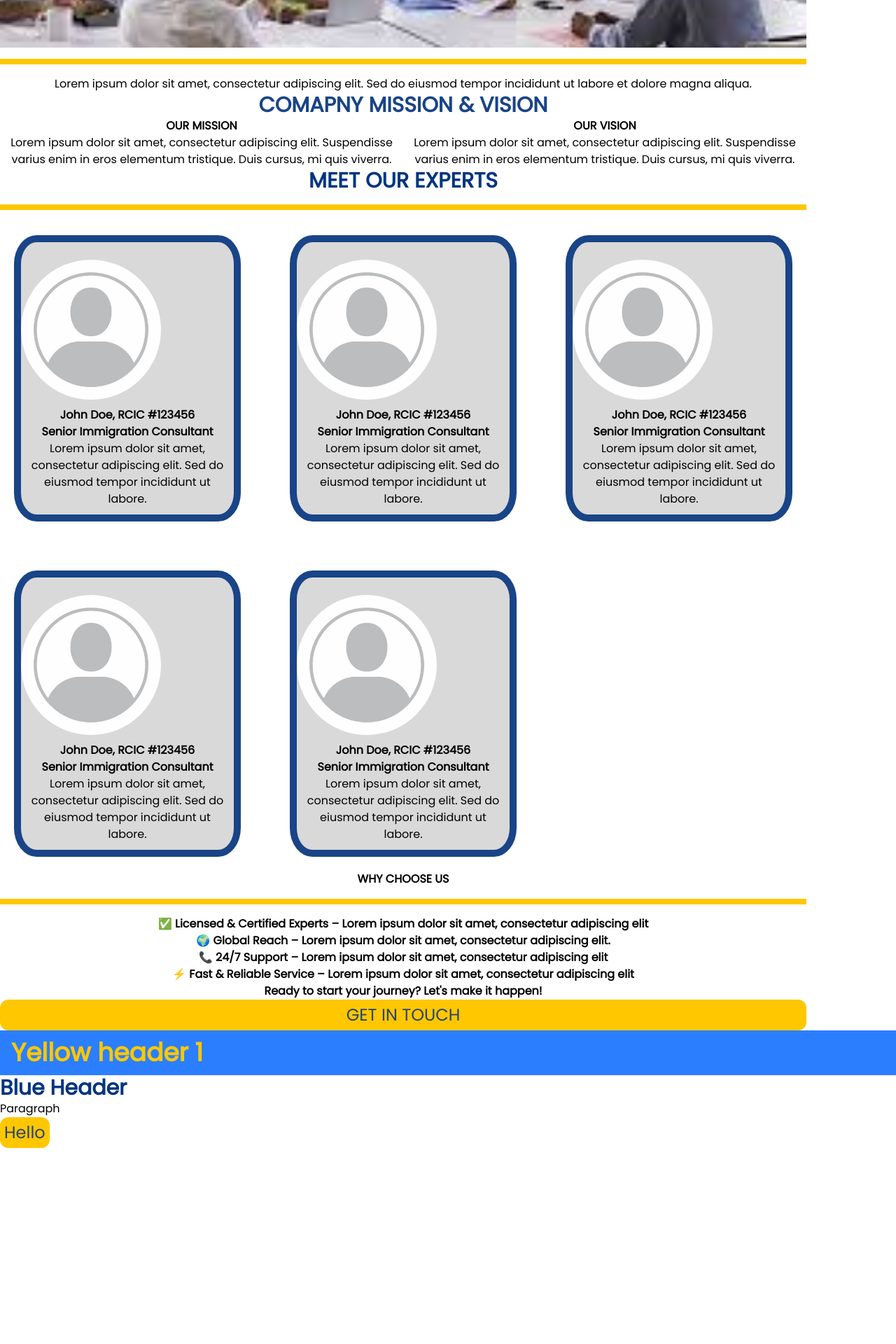
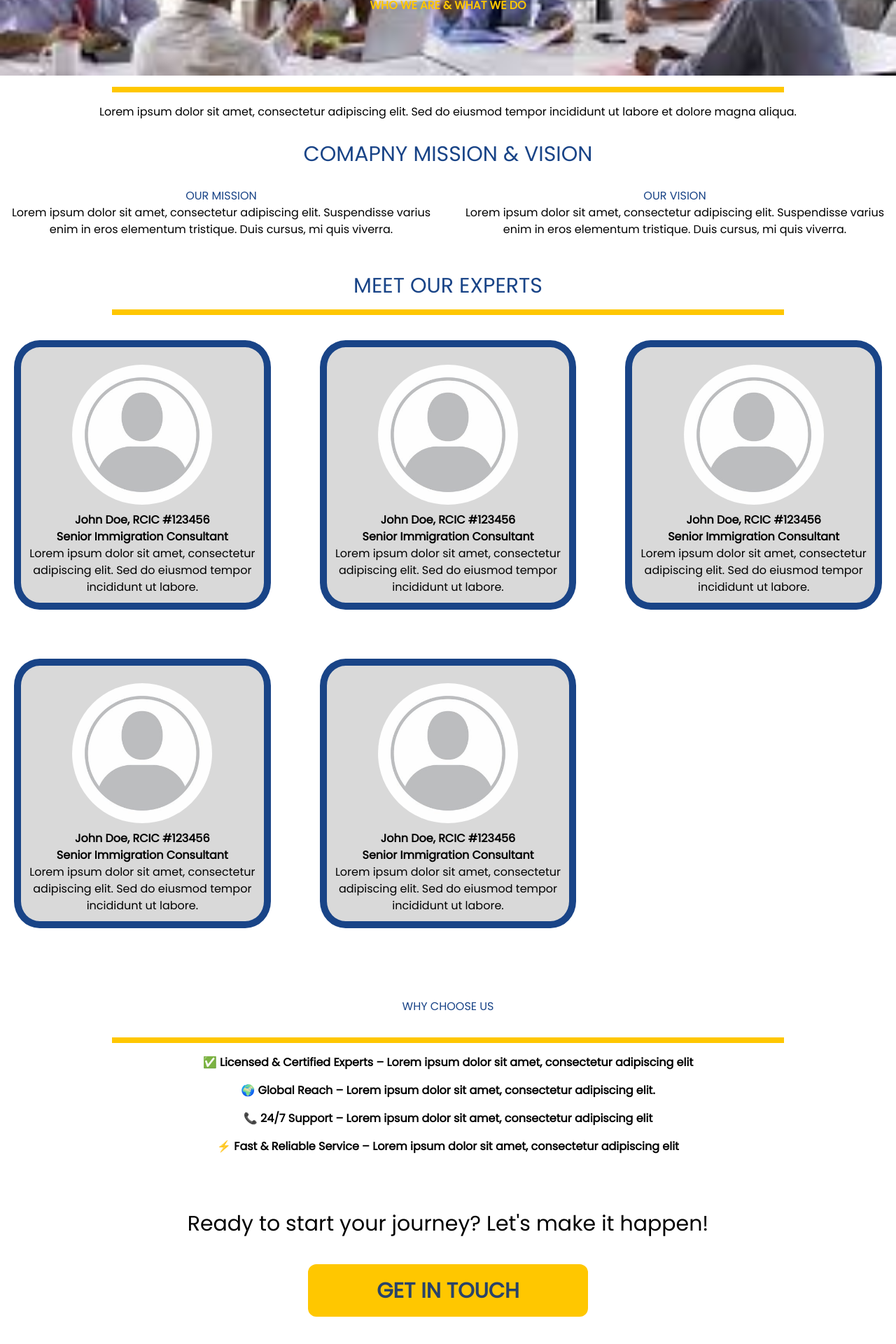
Before and after one commit to BestBow/Yooyyaa-Immigration-Consulting-Website, a React (Vite) app in the folder client/: page / in a window 1280 px wide. Shown: the part 188-2108 px from the top of the page at 70% size. Before the commit the page ends 1828 px from the top, so only its background shows below. Built offline with nearby package versions, Linux system fonts and the light colour scheme.

Commit message:
About us desktop complete

```diff
--- a/client/src/App.jsx
+++ b/client/src/App.jsx
@@ -7,10 +7,6 @@ function App() {
   return (
     <>
       <AboutUs />
-      <h1 className="flex items-center bg-blue-500 px-4 py-3 text-white hover:bg-blue-400">Yellow header 1</h1>
-      <h3>Blue Header</h3>
-      <p>Paragraph</p>
-      <button>Hello</button>
     </>
   )
 }
--- a/client/src/Components/AboutUs.jsx
+++ b/client/src/Components/AboutUs.jsx
@@ -4,11 +4,10 @@ import face from '../Assets/placeholder.jpeg';
 
 function AboutUs() {
     return (
-        <div className="container grid content-center">
-
-            <div className="hero flex flex-col items-center justify-center h-screen">
+        <div className="container mt-10 flex flex-col justify-center">
+            <div className="hero flex flex-col items-center justify-center">
                 <h1 className="mb-4 text-4xl font-extrabold">ABOUT US</h1>
-                <p className="text-s text-[#FFC700]"><b>WHO WE ARE & WHAT WE DO</b></p>
+                <p className="text-s"><b>WHO WE ARE & WHAT WE DO</b></p>
             </div>
 
             <span className="line mt-4 mb-4"></span>
@@ -16,7 +15,7 @@ function AboutUs() {
 
             <div className="mission-vision">
                 <h3>COMAPNY MISSION & VISION</h3>
-                <div className="mission-vision grid grid-cols-2">
+                <div className="mission-vision grid grid-cols-2 gap-4">
                     <div className="mission">
                         <h5>OUR MISSION</h5>
                         <p>Lorem ipsum dolor sit amet, consectetur adipiscing elit. Suspendisse varius enim in eros elementum tristique. Duis cursus, mi quis viverra.</p>
@@ -28,39 +27,39 @@ function AboutUs() {
                 </div>
             </div>
 
-            <div className="meet-our-experts">
+            <div className="meet-our-experts flex flex-col items-center justify-center place-content-center mb-20">
                 <h3>MEET OUR EXPERTS</h3>
                 <span className="line mt-4 mb-4"></span>
                 <div className="experts">
-                    <div className="expert">
+                    <div className="expert flex flex-col items-center" id="expert1">
                         <img src={face} alt="one of our consultants"/>
                         <p><b>John Doe, RCIC #123456<br />
                         Senior Immigration Consultant</b><br />
                         Lorem ipsum dolor sit amet, consectetur adipiscing elit. Sed do eiusmod tempor incididunt ut labore.
                         </p>
                     </div>
-                    <div className="expert">
+                    <div className="expert flex flex-col items-center" id="expert2">
                         <img src={face} alt="one of our consultants"/>
                         <p><b>John Doe, RCIC #123456<br />
                         Senior Immigration Consultant</b><br />
                         Lorem ipsum dolor sit amet, consectetur adipiscing elit. Sed do eiusmod tempor incididunt ut labore.
                         </p>
                     </div>
-                    <div className="expert">
+                    <div className="expert flex flex-col items-center" id="expert3">
                         <img src={face} alt="one of our consultants"/>
                         <p><b>John Doe, RCIC #123456<br />
                         Senior Immigration Consultant</b><br />
                         Lorem ipsum dolor sit amet, consectetur adipiscing elit. Sed do eiusmod tempor incididunt ut labore.
                         </p>
                     </div>
-                    <div className="expert">
+                    <div className="expert flex flex-col items-center" id="expert4">
                         <img src={face} alt="one of our consultants"/>
                         <p><b>John Doe, RCIC #123456<br />
                         Senior Immigration Consultant</b><br />
                         Lorem ipsum dolor sit amet, consectetur adipiscing elit. Sed do eiusmod tempor incididunt ut labore.
                         </p>
                     </div>
-                    <div className="expert">
+                    <div className="expert flex flex-col items-center" id="expert5">
                         <img src={face} alt="one of our consultants"/>
                         <p><b>John Doe, RCIC #123456<br />
                         Senior Immigration Consultant</b><br />
@@ -70,7 +69,7 @@ function AboutUs() {
                 </div>
             </div>
 
-            <div className="why-us">
+            <div className="why-us space-y-4 flex flex-col">
                 <h2>WHY CHOOSE US</h2>
                 <span className="line mt-4 mb-4"></span>
                 <p>✅ <b>Licensed & Certified Experts – Lorem ipsum dolor sit amet, consectetur adipiscing elit</b></p>
@@ -79,8 +78,10 @@ function AboutUs() {
                 <p>⚡ <b>Fast & Reliable Service – Lorem ipsum dolor sit amet, consectetur adipiscing elit</b></p>
             </div>
 
-            <h2>Ready to start your journey? Let's make it happen!</h2>
-            <button id="get-in-touch">GET IN TOUCH</button>
+            <div className="connect mb-20">
+                <h2 className="ready mt-20 mb-10 text-3xl">Ready to start your journey? Let's make it happen!</h2>
+                <button type="button" id="get-in-touch">GET IN TOUCH</button>
+            </div>
         </div>
     );
 }
--- a/client/src/Styles/AboutUs.css
+++ b/client/src/Styles/AboutUs.css
@@ -1,9 +1,16 @@
 @import "./variables.css";
 @import "./global.css";
 
+*:is(h1, h2, h3, h4, h5, h6) {
+    color: var(--dark-blue);
+    font-weight: 100;
+}
+
 .container {
-    width: 80%;
+    width: 100vw;
+    position: relative;
     text-align: center;
+
     .hero {
         width: 100%;
         height: 20vw;
@@ -17,13 +24,16 @@
             display: flex;
             justify-content: center;
             align-content: center;
-            text-align: center;
+        }
+
+        > p {
+            color: var(--yellow);
         }
     }
 
     .line {
         background-color: var(--yellow);
-        width: 90vw;
+        width: 75vw;
         height: 1vh;
         display: flex;
         justify-self: center;
@@ -35,12 +45,14 @@
         display: grid;
         grid-column: auto auto;
         grid-row: auto;
-        h2, h3 {
+        margin-top: 30px;
+        h2, h3, h5 {
             color: var(--dark-blue);
         }
     }
 
     .meet-our-experts {
+        margin-top: 50px;
         .experts {
             /* width: 1000px;
             height: 1000px; */
@@ -69,4 +81,16 @@
             }
         }
     }
+    .connect{
+        .ready {
+            color: #000000;
+        }
+
+        button {
+            width: 400px;
+            height: 75px;
+            font-size: 30px;
+            font-weight: 900;
+        }
+    }
 }
```
